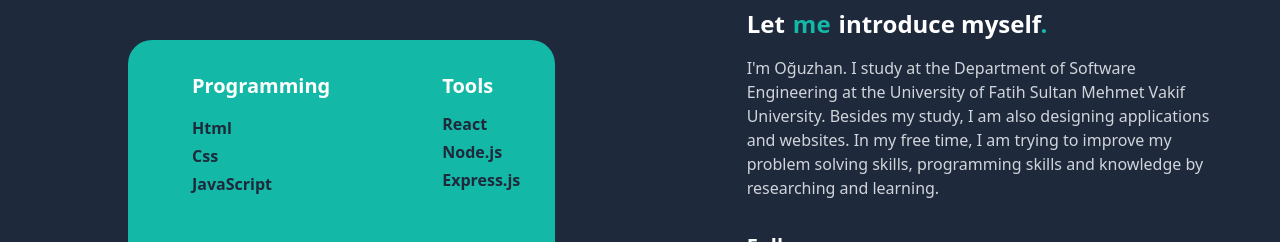
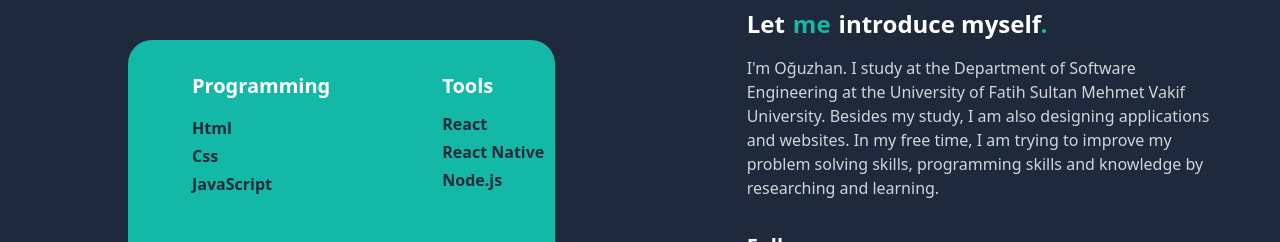
Before and after one commit to oguzhangkckc/Portfolio, a Next.js app: page / in a window 1280 px wide. Shown: the part 1080-1322 px from the top of the page. Built offline with nearby package versions, Linux system fonts and the light colour scheme.

Commit message:
düzenleme

```diff
--- a/src/components/sections/main/about/about.jsx
+++ b/src/components/sections/main/about/about.jsx
@@ -11,7 +11,7 @@ export default function About() {
                     </h2>
                 </div>
                 <div className='flex flex-row'>
-                    <div className='w-4/12 bg-teal-500 ml-32 mt-24 mb-2 rounded-3xl'>
+                    <div className='w-4/12 bg-teal-500 ml-32 mt-24 mb-2 rounded-3xl hidden md:block'>
                         <div className='flex flex-row pt-4 pl-16'>
                             <div>
                                 <h4 className='text-xl pt-4 text-white font-extrabold'>Programming</h4>
@@ -22,8 +22,8 @@ export default function About() {
                             <div className='pt-4 pl-28'>
                                 <h4 className='text-xl text-white font-extrabold'>Tools</h4>
                                 <p className='pt-3 text-l text-slate-800 font-bold'>React</p>
+                                <p className='pt-1 text-l text-slate-800 font-bold'>React Native</p>
                                 <p className='pt-1 text-l text-slate-800 font-bold'>Node.js</p>
-                                <p className='pt-1 text-l text-slate-800 font-bold'>Express.js</p>
                             </div>
                         </div>
                         <div className='flex flex-row pt-16 pl-16'>
```
